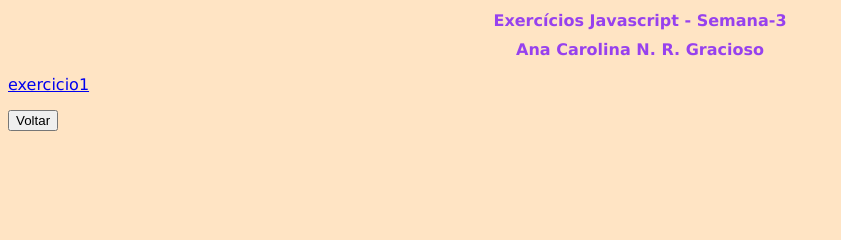
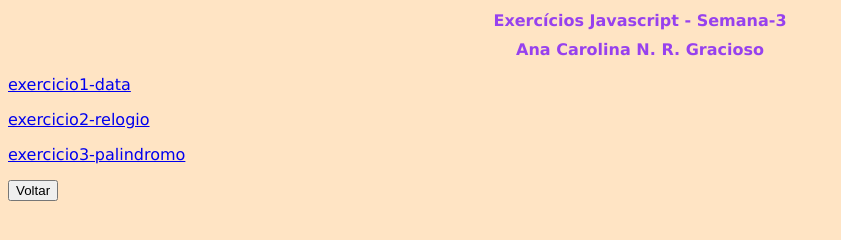
Before and after one commit to E-Vergilio/projetolab, a plain HTML site: page semana3.html in a window 1280 px wide. Shown: the whole page, without its empty margins (0-841 px from the left). Drawn offline with Linux system fonts and the light colour scheme.

Commit message:
Update semana3.html

```diff
--- a/semana3.html
+++ b/semana3.html
@@ -1,5 +1,5 @@
 <!DOCTYPE html>
-<html lang="en">
+<html lang="pt-br">
 <head>
     <meta charset="UTF-8">
     <meta name="viewport" content="width=device-width, initial-scale=1.0">
@@ -9,9 +9,11 @@
 <body>
     <h1>Exercícios Javascript - Semana-3</h1>
     <h1>Ana Carolina N. R. Gracioso</h1>
-    <p><a href="exercício.html">exercicio1</a></p>
+    <p><a href="exercicio-data.html">exercicio1-data</a></p>
+    <p><a href="exercicio-relogio.html">exercicio2-relogio</a></p>
+    <p><a href="exercicio-palindromo.html">exercicio3-palindromo</a></p>
 
 
-<button onclick="history.back()">Voltar</button>
+<button onclick="history.back()"class="botao-voltar">Voltar</button>
 </body>
 </html>
```
